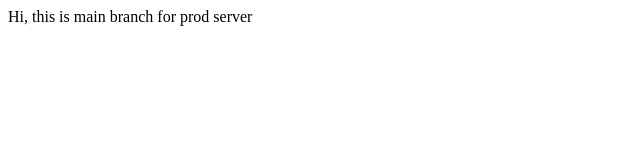
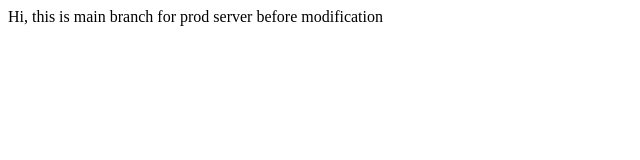
Before and after one commit to CoderRitwikG/JenkinsAssignment2new, a plain HTML site: page index.html in a window 1280 px wide. Shown: the whole page, without its empty margins (0-640 px from the left). Drawn offline with Linux system fonts and the light colour scheme.

Commit message:
Update index.html

```diff
--- a/index.html
+++ b/index.html
@@ -1,5 +1,5 @@
 <html>
         <body>
-                Hi, this is main branch for prod server
+                Hi, this is main branch for prod server before modification
         </body>
 </html>
```
